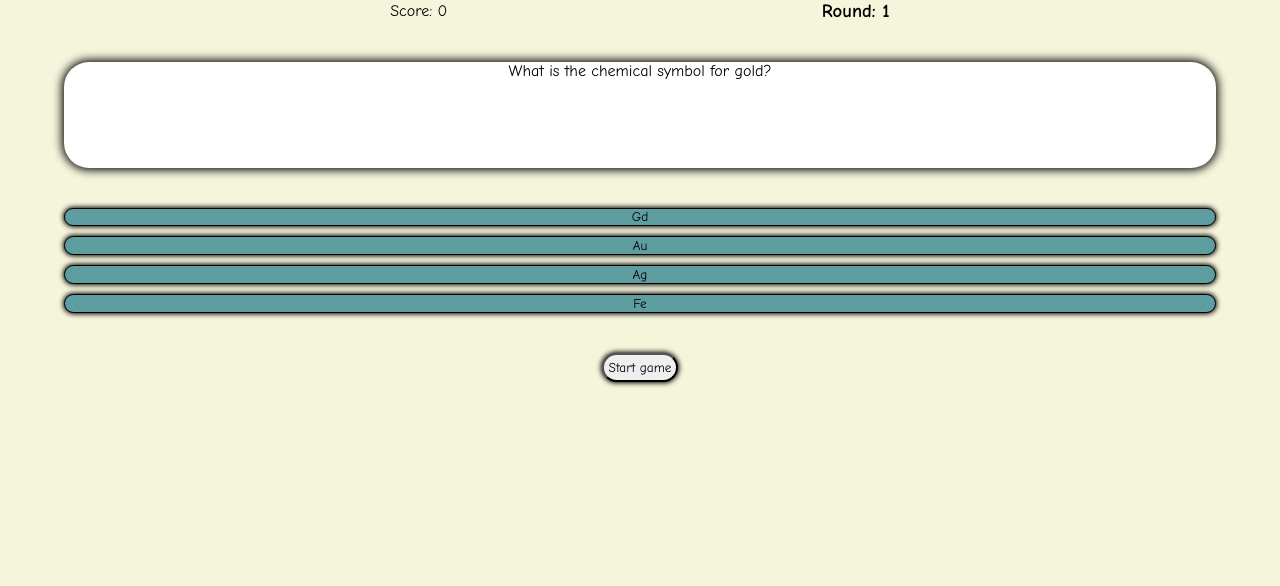
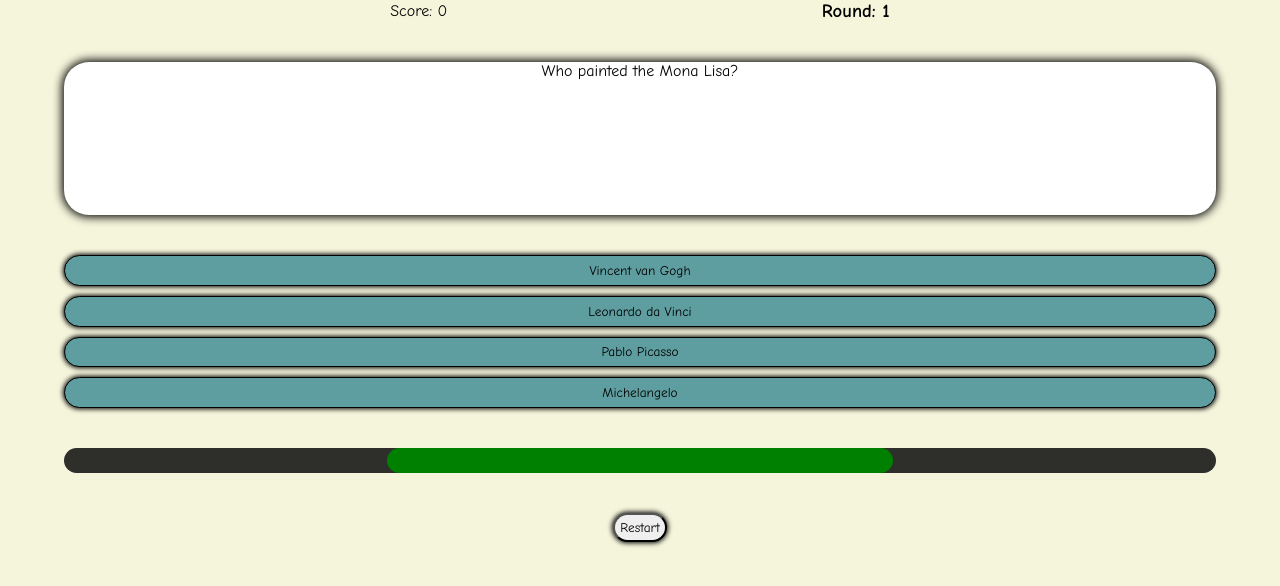
Before and after one commit to Michael-Lennheden/Frontend1, a plain HTML site: page Quiz/index.html in a window 1280 px wide. Both pictures are taken after a click on the button "Start game". Drawn offline with Linux system fonts and the light colour scheme.

Commit message:
Added a progress bar and more questions

```diff
--- a/Quiz/index.html
+++ b/Quiz/index.html
@@ -17,10 +17,12 @@
 <div class="main-container">
     <div class="question-container"></div>
     <div class="answers-container"></div>
+    <div class="progress_status">
+        <div class="progressBar"></div>
+    </div>
     <div class="startBtnDiv">
         <button class="startBtn">Start game</button>
     </div>
 </div>
-
 </body>
 </html>
--- a/Quiz/script.js
+++ b/Quiz/script.js
@@ -3,15 +3,89 @@ const questionContainer = document.querySelector('.question-container')
 const btnStart = document.querySelector('.startBtn')
 const scoreParagraph = document.querySelector('.score')
 const roundParagraph = document.querySelector('.round')
+const progressBarValue = document.querySelector('.progressBar')
 let randomisedQuestions = undefined
 let currentQuestion = undefined
-
 let score = 0
 let round = 1
 scoreParagraph.innerText = 'Score: ' + score
 roundParagraph.innerText = 'Round: ' + round
 
 btnStart.addEventListener('click', startQuiz)
+
+function startQuiz() {
+    console.log('Quiz started')
+    if (questions.length === 0) {
+        console.error('No questions available.')
+        return
+    }
+    randomisedQuestions = questions.sort(() => Math.random() - 0.5)
+    currentQuestion = 0
+    setQuestion()
+    btnStart.removeEventListener('click', startQuiz)
+    btnStart.addEventListener('click', restart)
+    btnStart.innerText = 'Restart'
+}
+
+function restart(){
+    location.reload()
+}
+
+function setQuestion() {
+    if (currentQuestion >= 0 && currentQuestion < randomisedQuestions.length) {
+        DisplayQuestion(randomisedQuestions[currentQuestion])
+        SetAnswers(randomisedQuestions[currentQuestion])
+        progressBar()
+    } else {
+        console.error('Invalid question index.')
+    }
+}
+
+function DisplayQuestion(question) {
+    questionContainer.innerText = question.question
+}
+
+function SetAnswers(question) {
+    answerContainer.innerHTML = ''
+
+    let answers = question.answers
+    for (let j = 0; j < answers.length; j++) {
+        const button = document.createElement('button')
+        button.classList.add('answer')
+        button.innerText = answers[j].text
+        button.setAttribute('data-correct', answers[j].correct)
+        button.addEventListener('click', handleAnswerClick)
+        answerContainer.appendChild(button)
+    }
+}
+
+function handleAnswerClick(event) {
+    const selectedAnswer = event.target
+    const isCorrect = selectedAnswer.dataset.correct === 'true'
+    if (isCorrect) {
+        selectedAnswer.classList.add('correct')
+        scoreParagraph.innerText = 'Score: ' + ++score
+    } else {
+        selectedAnswer.classList.add('incorrect')
+    }
+    setTimeout(() => {
+        currentQuestion++
+        roundParagraph.innerText = 'Round: ' + ++round
+        setQuestion()
+    }, 5000)
+}
+
+function progressBar(){
+    let width = 100;
+    let interval = setInterval(function() {
+        if (width <= 0) {
+            clearInterval(interval);
+        } else {
+            width--;
+            progressBarValue.style.width = width + '%';
+        }
+    }, 50);
+}
 
 const questions = [
     {
@@ -21,10 +95,10 @@ const questions = [
             { text: 'Saturn', correct: false},
             { text: 'Jupiter', correct: false},
             { text: 'Venus', correct: false}
-            ]
+        ]
     },
     {
-      question: 'What is the capital city of Australia?',
+        question: 'What is the capital city of Australia?',
         answers: [
             {text: 'Sydney', correct: false},
             {text: 'Melbourne', correct: false},
@@ -58,60 +132,59 @@ const questions = [
             {text: 'Ag', correct: false},
             {text: 'Fe', correct: false}
         ]
+    },
+    {
+        question: 'What is the largest mammal on Earth?',
+        answers:[
+            { text: 'Elephant', correct: false },
+            { text: 'Blue Whale', correct: true },
+            { text: 'Giraffe', correct: false },
+            { text: 'Hippopotamus', correct: false }
+        ]
+    },
+    {
+        question: 'What is the capital city of France?',
+        answers:[
+            { text: 'Berlin', correct: false },
+            { text: 'Madrid', correct: false },
+            { text: 'Paris', correct: true },
+            { text: 'Rome', correct: false }
+        ]
+    },
+    {
+        question: 'In which year did the United States declare its independence?',
+        answers:[
+            { text: '1776', correct: true },
+            { text: '1789', correct: false },
+            { text: '1800', correct: false },
+            { text: '1820', correct: false }
+        ]
+    },
+    {
+        question: 'What is the largest ocean on Earth?',
+        answers:[
+            { text: 'Atlantic Ocean', correct: false },
+            { text: 'Indian Ocean', correct: false },
+            { text: 'Arctic Ocean', correct: false },
+            { text: 'Pacific Ocean', correct: true }
+        ]
+    },
+    {
+        question: 'Who painted the Mona Lisa?',
+        answers:[
+            { text: 'Vincent van Gogh', correct: false },
+            { text: 'Leonardo da Vinci', correct: true },
+            { text: 'Pablo Picasso', correct: false },
+            { text: 'Michelangelo', correct: false }
+        ]
+    },
+    {
+        question: 'What is the capital city of Japan?',
+        answers:[
+            { text: 'Seoul', correct: false },
+            { text: 'Beijing', correct: false },
+            { text: 'Tokyo', correct: true },
+            { text: 'Bangkok', correct: false }
+        ]
     }
 ]
-
-function startQuiz() {
-    console.log('Quiz started')
-    if (questions.length === 0) {
-        console.error('No questions available.')
-        return
-    }
-
-    randomisedQuestions = questions.sort(() => Math.random() - 0.5)
-    currentQuestion = 0
-    setQuestion()
-}
-
-function setQuestion() {
-    if (currentQuestion >= 0 && currentQuestion < randomisedQuestions.length) {
-        DisplayQuestion(randomisedQuestions[currentQuestion])
-        SetAnswers(randomisedQuestions[currentQuestion])
-    } else {
-        console.error('Invalid question index.')
-    }
-}
-function DisplayQuestion(question) {
-    questionContainer.innerText = question.question
-}
-function SetAnswers(question) {
-    answerContainer.innerHTML = ''
-
-    let answers = question.answers
-    for (let j = 0; j < answers.length; j++) {
-        const button = document.createElement('button')
-        button.classList.add('answer')
-        button.innerText = answers[j].text
-        button.setAttribute('data-correct', answers[j].correct)
-        button.addEventListener('click', handleAnswerClick)
-        answerContainer.appendChild(button)
-    }
-}
-
-function handleAnswerClick(event) {
-    const selectedAnswer = event.target
-    const isCorrect = selectedAnswer.dataset.correct === 'true'
-
-    if (isCorrect) {
-        selectedAnswer.classList.add('correct')
-        scoreParagraph.innerText = 'Score: ' + ++score
-    } else {
-        selectedAnswer.classList.add('incorrect')
-    }
-
-    setTimeout(() => {
-        currentQuestion++
-        roundParagraph.innerText = 'Round: ' + ++round
-        setQuestion()
-    }, 5000)
-}
--- a/Quiz/styles.css
+++ b/Quiz/styles.css
@@ -34,7 +34,7 @@ display: flex;
     display: flex;
     flex-direction: column;
     width: 90%;
-    height: 40vh;
+    height: 60vh;
     margin: 5vh;
     gap: 5vh;
 }
@@ -59,6 +59,9 @@ display: flex;
     color: black;
     box-shadow: 0 0 5px 1px;
 }
+.answer:hover{
+    color: salmon;
+}
 
 .correct{
     background-color: green;
@@ -69,7 +72,6 @@ display: flex;
 .startBtnDiv{
     display: flex;
     justify-content: center;
-    align-content: center;
 }
 
 .startBtn{
@@ -77,3 +79,26 @@ display: flex;
     padding: 5px;
     box-shadow: 0 0 5px 1px;
 }
+
+
+.progress_status{
+    display: flex;
+    flex-direction: column;
+    height: 25px;
+    justify-content: space-around;
+    align-items: center;
+    row-gap: 10px;
+    column-gap: 10px;
+    background-color: rgba(25,25,25,90%);
+    border-radius: 25px;
+}
+.progressBar{
+    width: 100%;
+    height: 25px;
+    border-radius: 25px;
+    background-color: green;
+}
+
+.startBtn:hover{
+    color: salmon;
+}
```
